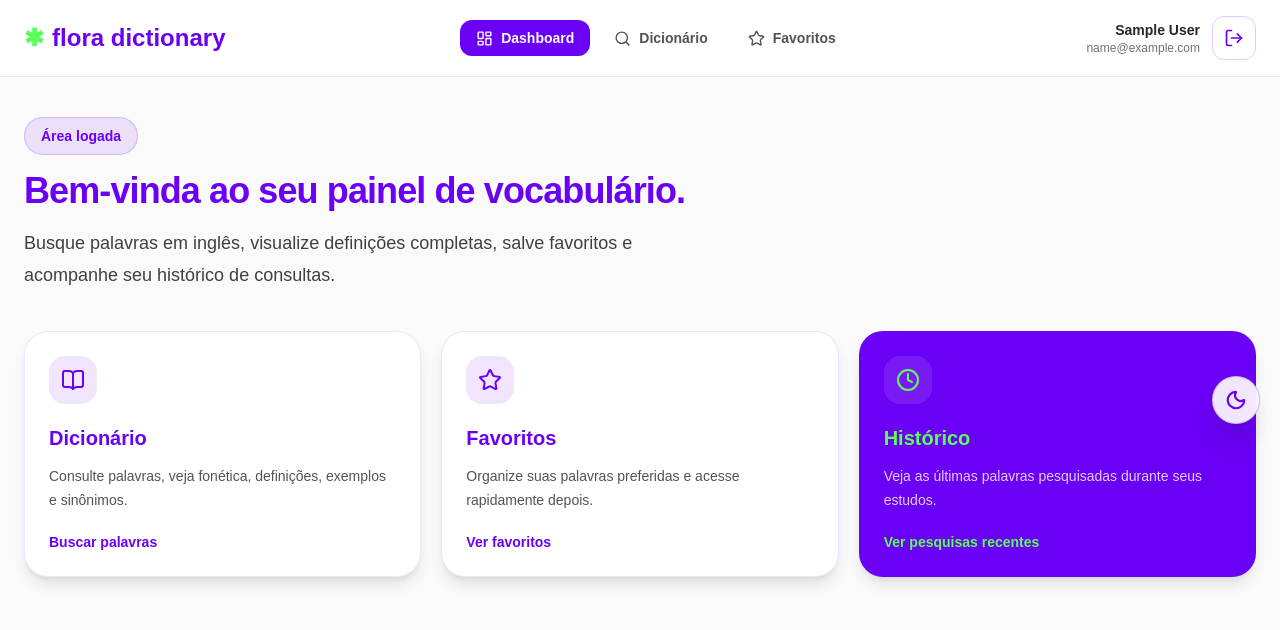
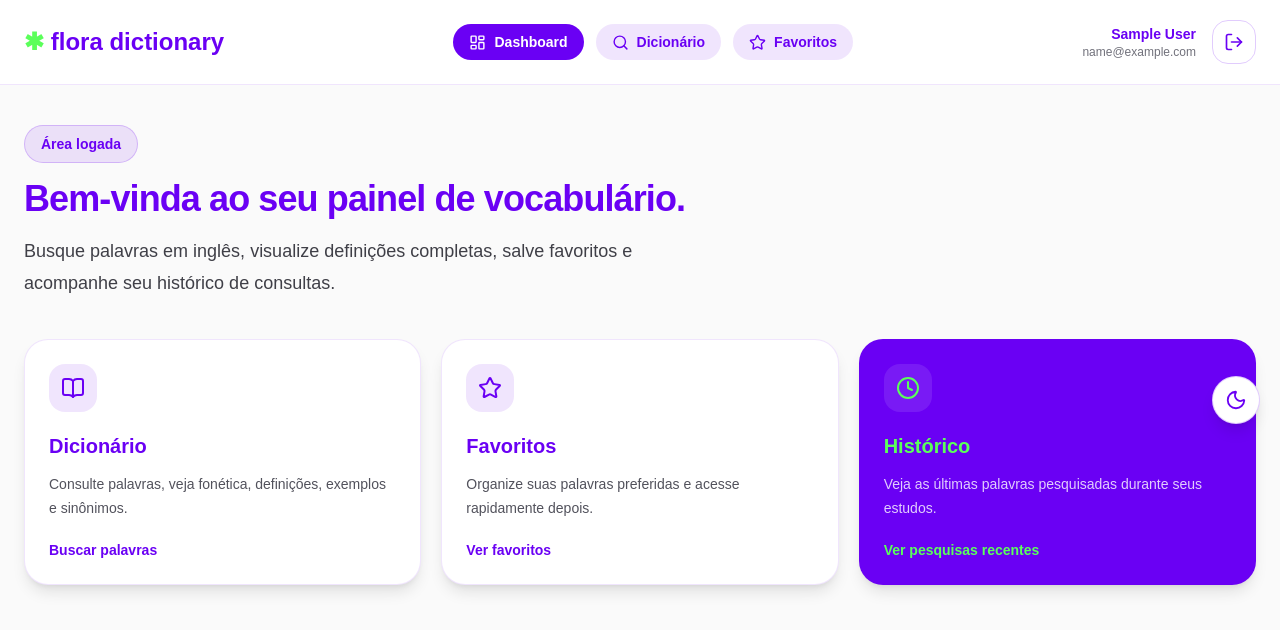
Before and after one commit to reloadfloraenergia/TechTests, a Next.js app in the folder flora-dictionary/: page /dashboard in a window 1280 px wide. Shown: the top 630 px of the page. Built offline with nearby package versions, Linux system fonts and the light colour scheme; sample sign-in values are in the browser's storage.

Commit message:
docs: adicionando estrutura de projeto -README

```diff
--- a/flora-dictionary/components/layout/app-shell.tsx
+++ b/flora-dictionary/components/layout/app-shell.tsx
@@ -1,20 +1,19 @@
 "use client";
 
 import Link from "next/link";
+import { useEffect, useMemo, useSyncExternalStore } from "react";
 import { usePathname, useRouter } from "next/navigation";
-import { LogOut, Search, Star, LayoutDashboard } from "lucide-react";
-import { useEffect, useState } from "react";
+import { LayoutDashboard, LogOut, Search, Star } from "lucide-react";
+import {
+  clearCurrentUser,
+  type RegisteredUser,
+} from "@/lib/auth-storage";
 
 type AppShellProps = {
   children: React.ReactNode;
 };
 
-type User = {
-  name: string;
-  email: string;
-};
-
-const navigationItems = [
+const navigation = [
   {
     href: "/dashboard",
     label: "Dashboard",
@@ -32,36 +31,78 @@ const navigationItems = [
   },
 ];
 
+function subscribeToStorage(callback: () => void) {
+  window.addEventListener("storage", callback);
+
+  return () => {
+    window.removeEventListener("storage", callback);
+  };
+}
+
+function getCurrentUserRaw() {
+  if (typeof window === "undefined") {
+    return null;
+  }
+
+  return localStorage.getItem("flora_user");
+}
+
+function getServerCurrentUserRaw() {
+  return null;
+}
+
+function subscribeToMountedState() {
+  return () => {};
+}
+
+function parseUser(userRaw: string | null): RegisteredUser | null {
+  if (!userRaw) {
+    return null;
+  }
+
+  try {
+    return JSON.parse(userRaw) as RegisteredUser;
+  } catch {
+    return null;
+  }
+}
+
 export function AppShell({ children }: AppShellProps) {
+  const pathname = usePathname();
   const router = useRouter();
-  const pathname = usePathname();
 
-  const [user, setUser] = useState<User | null>(null);
-  const [isCheckingAuth, setIsCheckingAuth] = useState(true);
+  const isMounted = useSyncExternalStore(
+    subscribeToMountedState,
+    () => true,
+    () => false
+  );
+
+  const userRaw = useSyncExternalStore(
+    subscribeToStorage,
+    getCurrentUserRaw,
+    getServerCurrentUserRaw
+  );
+
+  const user = useMemo(() => parseUser(userRaw), [userRaw]);
 
   useEffect(() => {
-    const storedUser = localStorage.getItem("flora_user");
-
-    if (!storedUser) {
-      router.push("/login");
-      return;
+    if (isMounted && !user) {
+      router.replace("/login");
     }
-
-    setUser(JSON.parse(storedUser) as User);
-    setIsCheckingAuth(false);
-  }, [router]);
+  }, [isMounted, router, user]);
 
   async function handleLogout() {
+    try {
       await fetch("/api/auth/logout", {
         method: "POST",
       });
-
-  localStorage.removeItem("flora_user");
-
-  router.push("/login");
+    } finally {
+      clearCurrentUser();
+      router.replace("/login");
+    }
   }
 
-  if (isCheckingAuth) {
+  if (!isMounted || !user) {
     return (
       <main className="flex min-h-screen items-center justify-center bg-white text-[#6A00F4] dark:bg-[#13002E] dark:text-[#5BFF5A]">
         <p className="text-lg font-bold">Carregando...</p>
@@ -71,29 +112,40 @@ export function AppShell({ children }: AppShellProps) {
 
   return (
     <main className="min-h-screen bg-zinc-50 text-zinc-950 transition-colors dark:bg-[#13002E] dark:text-white">
-      <header className="sticky top-0 z-40 border-b border-[#6A00F4]/10 bg-white/85 backdrop-blur dark:border-white/10 dark:bg-[#13002E]/85">
-        <div className="mx-auto flex max-w-7xl items-center justify-between px-6 py-4">
+      <header className="border-b border-[#6A00F4]/10 bg-white/90 backdrop-blur dark:border-white/10 dark:bg-[#1F0A3D]/90">
+        <div className="mx-auto flex max-w-7xl flex-col gap-5 px-6 py-5 lg:flex-row lg:items-center lg:justify-between">
+          <div className="flex items-center justify-between gap-4">
             <Link
               href="/dashboard"
-            className="flex items-center gap-2 text-2xl font-black text-[#6A00F4] dark:text-white"
+              className="text-2xl font-black text-[#6A00F4] dark:text-white"
             >
-            <span className="text-[#5BFF5A]">✱</span>
-            flora dictionary
+              <span className="text-[#5BFF5A]">✱</span> flora dictionary
             </Link>
 
-          <nav className="hidden items-center gap-2 md:flex">
-            {navigationItems.map((item) => {
+            <button
+              type="button"
+              onClick={handleLogout}
+              className="flex h-11 w-11 items-center justify-center rounded-2xl border border-[#6A00F4]/20 text-[#6A00F4] transition hover:bg-[#6A00F4]/10 dark:border-white/20 dark:text-white dark:hover:bg-white/10 lg:hidden"
+              aria-label="Sair"
+              title="Sair"
+            >
+              <LogOut size={20} aria-hidden="true" />
+            </button>
+          </div>
+
+          <nav className="flex flex-wrap gap-3">
+            {navigation.map((item) => {
+              const Icon = item.icon;
               const isActive = pathname === item.href;
-              const Icon = item.icon;
 
               return (
                 <Link
                   key={item.href}
                   href={item.href}
-                  className={`flex items-center gap-2 rounded-xl px-4 py-2 text-sm font-bold transition ${
+                  className={`inline-flex items-center gap-2 rounded-full px-4 py-2 text-sm font-bold transition ${
                     isActive
                       ? "bg-[#6A00F4] text-white dark:bg-[#5BFF5A] dark:text-[#6A00F4]"
-                      : "text-zinc-600 hover:bg-[#6A00F4]/10 hover:text-[#6A00F4] dark:text-zinc-300 dark:hover:bg-white/10 dark:hover:text-[#5BFF5A]"
+                      : "bg-[#6A00F4]/10 text-[#6A00F4] hover:bg-[#6A00F4] hover:text-white dark:bg-white/10 dark:text-white dark:hover:bg-[#5BFF5A] dark:hover:text-[#6A00F4]"
                   }`}
                 >
                   <Icon size={17} aria-hidden="true" />
@@ -103,20 +155,20 @@ export function AppShell({ children }: AppShellProps) {
             })}
           </nav>
 
-          <div className="flex items-center gap-3">
-            <div className="hidden text-right sm:block">
-              <p className="text-sm font-bold text-zinc-800 dark:text-white">
-                {user?.name}
+          <div className="hidden items-center gap-4 lg:flex">
+            <div className="text-right">
+              <p className="text-sm font-bold text-[#6A00F4] dark:text-[#5BFF5A]">
+                {user.name}
               </p>
               <p className="text-xs text-zinc-500 dark:text-zinc-400">
-                {user?.email}
+                {user.email}
               </p>
             </div>
 
             <button
               type="button"
               onClick={handleLogout}
-              className="flex h-11 w-11 items-center justify-center rounded-xl border border-[#6A00F4]/20 text-[#6A00F4] transition hover:bg-[#6A00F4]/10 dark:border-white/20 dark:text-white dark:hover:bg-white/10"
+              className="flex h-11 w-11 items-center justify-center rounded-2xl border border-[#6A00F4]/20 text-[#6A00F4] transition hover:bg-[#6A00F4]/10 dark:border-white/20 dark:text-white dark:hover:bg-white/10"
               aria-label="Sair"
               title="Sair"
             >
@@ -124,30 +176,6 @@ export function AppShell({ children }: AppShellProps) {
             </button>
           </div>
         </div>
-
-        <nav className="flex border-t border-[#6A00F4]/10 px-4 py-3 md:hidden dark:border-white/10">
-          <div className="grid w-full grid-cols-3 gap-2">
-            {navigationItems.map((item) => {
-              const isActive = pathname === item.href;
-              const Icon = item.icon;
-
-              return (
-                <Link
-                  key={item.href}
-                  href={item.href}
-                  className={`flex flex-col items-center gap-1 rounded-xl px-3 py-2 text-xs font-bold transition ${
-                    isActive
-                      ? "bg-[#6A00F4] text-white dark:bg-[#5BFF5A] dark:text-[#6A00F4]"
-                      : "text-zinc-600 hover:bg-[#6A00F4]/10 hover:text-[#6A00F4] dark:text-zinc-300 dark:hover:bg-white/10 dark:hover:text-[#5BFF5A]"
-                  }`}
-                >
-                  <Icon size={18} aria-hidden="true" />
-                  {item.label}
-                </Link>
-              );
-            })}
-          </div>
-        </nav>
       </header>
 
       <section className="mx-auto max-w-7xl px-6 py-10">{children}</section>
--- a/flora-dictionary/components/ui/theme-toggle.tsx
+++ b/flora-dictionary/components/ui/theme-toggle.tsx
@@ -1,18 +1,23 @@
 "use client";
 
-import { useEffect, useState } from "react";
+import { useSyncExternalStore } from "react";
 import { Moon, Sun } from "lucide-react";
 import { useTheme } from "next-themes";
 
+function subscribeToMountedState() {
+  return () => {};
+}
+
 export function ThemeToggle() {
   const { resolvedTheme, setTheme } = useTheme();
-  const [mounted, setMounted] = useState(false);
 
-  useEffect(() => {
-    setMounted(true);
-  }, []);
+  const isMounted = useSyncExternalStore(
+    subscribeToMountedState,
+    () => true,
+    () => false
+  );
 
-  if (!mounted) {
+  if (!isMounted) {
     return null;
   }
 
@@ -22,14 +27,14 @@ export function ThemeToggle() {
     <button
       type="button"
       onClick={() => setTheme(isDark ? "light" : "dark")}
-      className="fixed right-5 top-1/2 z-50 flex h-12 w-12 -translate-y-1/2 items-center justify-center rounded-full border border-[#6A00F4]/20 bg-white/90 text-[#6A00F4] shadow-xl backdrop-blur transition hover:scale-105 hover:bg-[#5BFF5A] focus:outline-none focus:ring-4 focus:ring-[#5BFF5A]/40 dark:border-white/20 dark:bg-[#6A00F4]/90 dark:text-white dark:hover:bg-[#5BFF5A] dark:hover:text-[#6A00F4]"
+      className="fixed right-5 top-1/2 z-50 flex h-12 w-12 -translate-y-1/2 items-center justify-center rounded-full border border-[#6A00F4]/20 bg-white text-[#6A00F4] shadow-lg transition hover:scale-105 dark:border-white/20 dark:bg-[#1F0A3D] dark:text-[#5BFF5A]"
       aria-label={isDark ? "Ativar tema claro" : "Ativar tema escuro"}
       title={isDark ? "Ativar tema claro" : "Ativar tema escuro"}
     >
       {isDark ? (
-        <Sun size={22} strokeWidth={2.4} aria-hidden="true" />
+        <Sun size={22} aria-hidden="true" />
       ) : (
-        <Moon size={22} strokeWidth={2.4} aria-hidden="true" />
+        <Moon size={22} aria-hidden="true" />
       )}
     </button>
   );
--- a/flora-dictionary/components/word/dictionary-search.tsx
+++ b/flora-dictionary/components/word/dictionary-search.tsx
@@ -34,7 +34,9 @@ export function DictionarySearch() {
   const [error, setError] = useState("");
   const [isLoading, setIsLoading] = useState(false);
   const [isFavorite, setIsFavorite] = useState(false);
-  const [recentSearches, setRecentSearches] = useState<RecentSearch[]>([]);
+  const [recentSearches, setRecentSearches] = useState<RecentSearch[]>(() =>
+    getRecentSearches()
+  );
 
   const debouncedSearchTerm = useDebounce(searchTerm, 600);
   const cleanSearchTerm = debouncedSearchTerm.trim().toLowerCase();
@@ -44,13 +46,7 @@ export function DictionarySearch() {
   }, [entry]);
 
   useEffect(() => {
-    setRecentSearches(getRecentSearches());
-  }, []);
-
-  useEffect(() => {
     if (!cleanSearchTerm) {
-      setEntry(null);
-      setError("");
       return;
     }
 
@@ -68,6 +64,7 @@ export function DictionarySearch() {
         }
 
         setEntry(data);
+        setIsFavorite(isFavoriteWord(data.word));
         setRecentSearches(addRecentSearch(data.word));
       } catch (err) {
         if (!isCurrentRequest) {
@@ -75,6 +72,7 @@ export function DictionarySearch() {
         }
 
         setEntry(null);
+        setIsFavorite(false);
         setError(
           err instanceof Error
             ? err.message
@@ -94,14 +92,18 @@ export function DictionarySearch() {
     };
   }, [cleanSearchTerm]);
 
-  useEffect(() => {
-    if (!entry?.word) {
+  function handleSearchChange(event: React.ChangeEvent<HTMLInputElement>) {
+    const value = event.target.value;
+
+    setSearchTerm(value);
+
+    if (!value.trim()) {
+      setEntry(null);
+      setError("");
+      setIsLoading(false);
       setIsFavorite(false);
-      return;
     }
-
-    setIsFavorite(isFavoriteWord(entry.word));
-  }, [entry]);
+  }
 
   function handlePlayAudio() {
     if (!audioUrl) {
@@ -160,7 +162,7 @@ export function DictionarySearch() {
             id="word-search"
             type="search"
             value={searchTerm}
-            onChange={(event) => setSearchTerm(event.target.value)}
+            onChange={handleSearchChange}
             placeholder="Ex: energy, clean, future..."
             className="w-full bg-transparent text-zinc-950 outline-none placeholder:text-zinc-400 dark:text-white"
           />
@@ -178,9 +180,11 @@ export function DictionarySearch() {
 
         {!isLoading && error && <WordErrorState message={error} />}
 
-        {!isLoading && !error && !entry && <WordEmptyState />}
+        {!isLoading && !error && (!entry || !cleanSearchTerm) && (
+          <WordEmptyState />
+        )}
 
-        {!isLoading && !error && entry && (
+        {!isLoading && !error && entry && cleanSearchTerm && (
           <WordDetailsCard
             entry={entry}
             audioUrl={audioUrl}
--- a/flora-dictionary/components/word/favorites-list.tsx
+++ b/flora-dictionary/components/word/favorites-list.tsx
@@ -1,6 +1,6 @@
 "use client";
 
-import { useEffect, useState } from "react";
+import { useState } from "react";
 import type { FavoriteWord } from "@/types/favorite";
 import {
   getFavoriteWords,
@@ -10,11 +10,9 @@ import { FavoriteWordCard } from "@/components/word/favorite-word-card";
 import { FavoritesEmptyState } from "@/components/word/favorites-empty-state";
 
 export function FavoritesList() {
-  const [favorites, setFavorites] = useState<FavoriteWord[]>([]);
-
-  useEffect(() => {
-    setFavorites(getFavoriteWords());
-  }, []);
+  const [favorites, setFavorites] = useState<FavoriteWord[]>(() =>
+    getFavoriteWords()
+  );
 
   function handleRemoveFavorite(word: string) {
     const updatedFavorites = removeFavoriteWord(word);
```
Also changed, not shown: 1 other file (tests, documents, lock files or other folders). Lines whose indentation alone changed are shown as unchanged.
